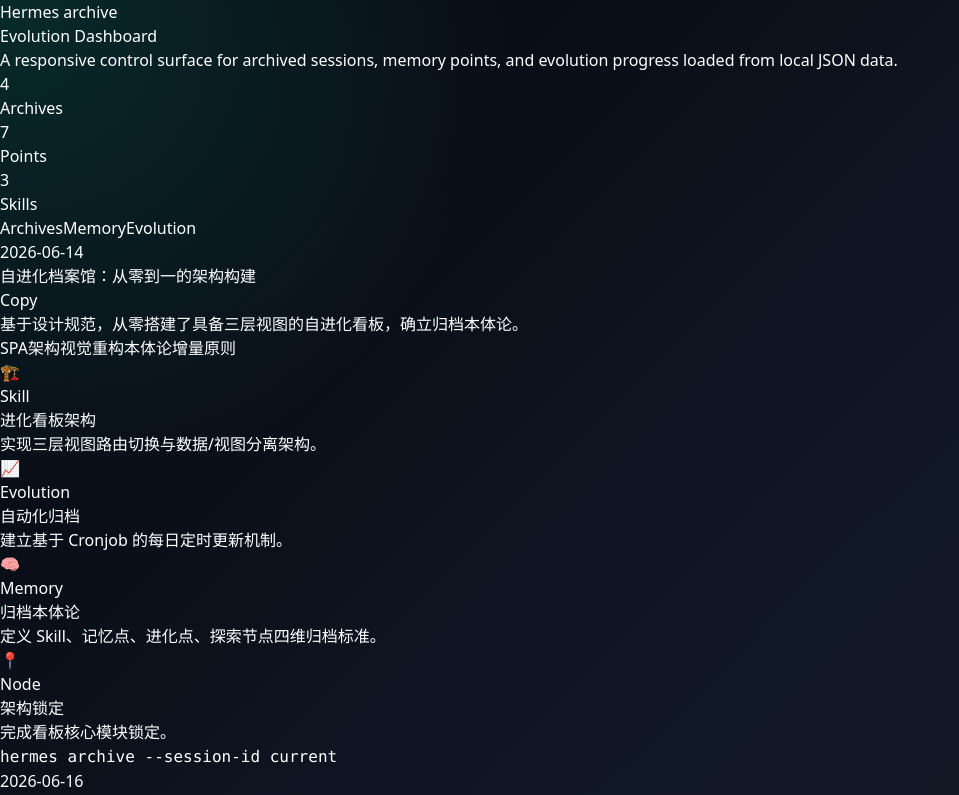
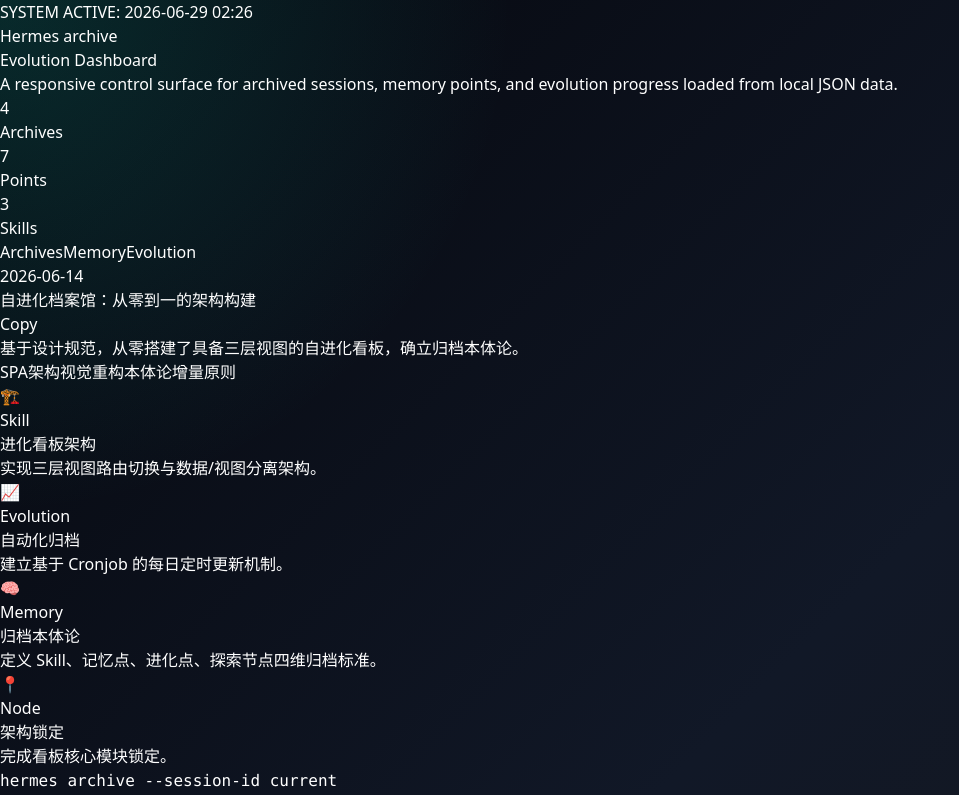
Before and after one commit to 13576683690-commits/Hermes, a React (Vite) app in the folder meta/evolution-dashboard/: page / in a window 1280 px wide. Shown: the top 795 px of the page, without its empty margins (0-959 px from the left). Built offline with nearby package versions, Linux system fonts and the light colour scheme.

Commit message:
chore: dynamic system timestamp

```diff
--- a/meta/evolution-dashboard/src/App.jsx
+++ b/meta/evolution-dashboard/src/App.jsx
@@ -43,6 +43,10 @@
       <div className="mx-auto flex w-full max-w-7xl flex-col gap-8 px-4 py-6 sm:px-6 lg:px-8">
         <header className="flex flex-col gap-5 border-b border-white/10 pb-6 lg:flex-row lg:items-end lg:justify-between">
           <div className="max-w-3xl">
+            <div className="mb-2 flex items-center gap-2">
+              <span className="flex h-2 w-2 rounded-full bg-emerald-500"></span>
+              <span className="text-xs text-emerald-500">SYSTEM ACTIVE: {new Date().toISOString().replace('T', ' ').substring(0, 16)}</span>
+            </div>
             <p className="text-sm font-medium uppercase text-teal-300">
               Hermes archive
             </p>
```
Also changed, not shown: 3 other files (tests, documents, lock files or other folders).
